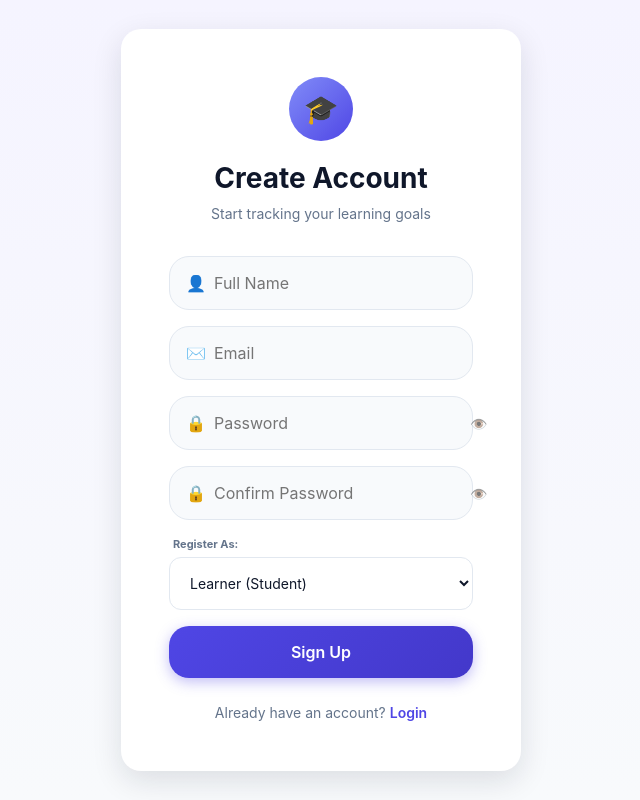
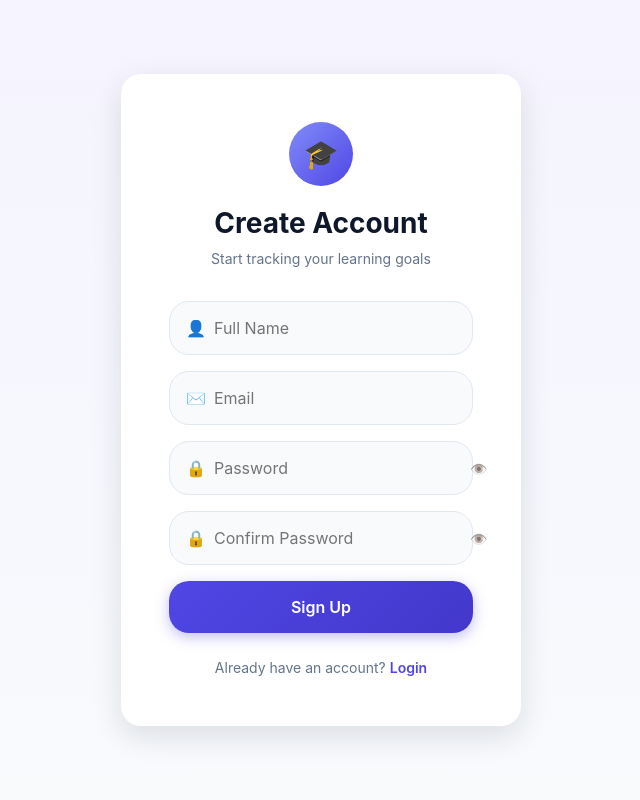
Before and after one commit to GHemaSree/GamifiedLearning, a React (Create React App) app in the folder frontend/: page /register in a window 1280 px wide. Shown: the whole page, without its empty margins (319-959 px from the left). Built offline with nearby package versions, Linux system fonts and the light colour scheme.

Commit message:
admin credentials

```diff
--- a/frontend/src/pages/Register/Register.js
+++ b/frontend/src/pages/Register/Register.js
@@ -12,7 +12,6 @@ function Register() {
     email: "",
     password: "",
     confirmPassword: "",
-    role: "learner",
   });
   const [errors, setErrors] = useState({});
   const [serverError, setServerError] = useState("");
@@ -61,8 +60,7 @@ function Register() {
       const data = await registerUser(
         formData.fullName,
         formData.email,
-        formData.password,
-        formData.role
+        formData.password
       );
       login(data.user, data.token);
       navigate("/dashboard");
@@ -121,18 +119,7 @@ function Register() {
             error={errors.confirmPassword}
             placeholder="Confirm Password"
           />
-          <div className={styles.roleSelection}>
-            <label className={styles.roleLabel}>Register As:</label>
-            <select
-              name="role"
-              className={styles.roleSelect}
-              value={formData.role}
-              onChange={handleChange}
-            >
-              <option value="learner">Learner (Student)</option>
-              <option value="admin">Administrator (Instructor)</option>
-            </select>
-          </div>
+
           <Button type="submit" disabled={loading}>
             {loading ? "Creating account..." : "Sign Up"}
           </Button>
```
Also changed, not shown: 2 other files (tests, documents, lock files or other folders).
